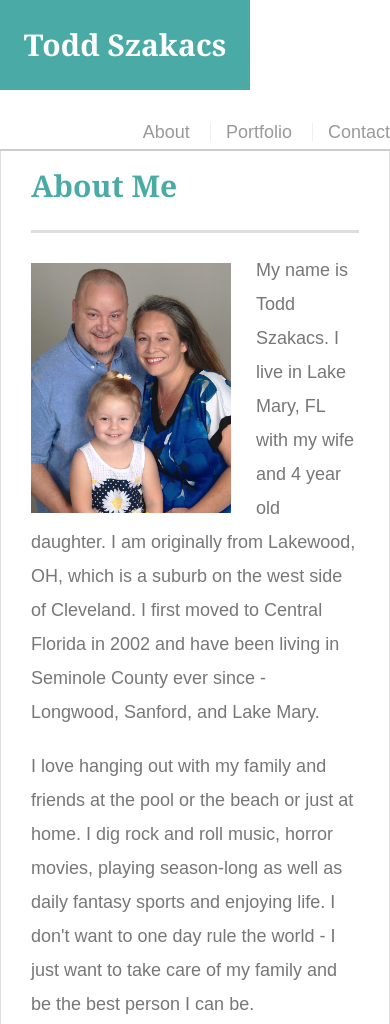
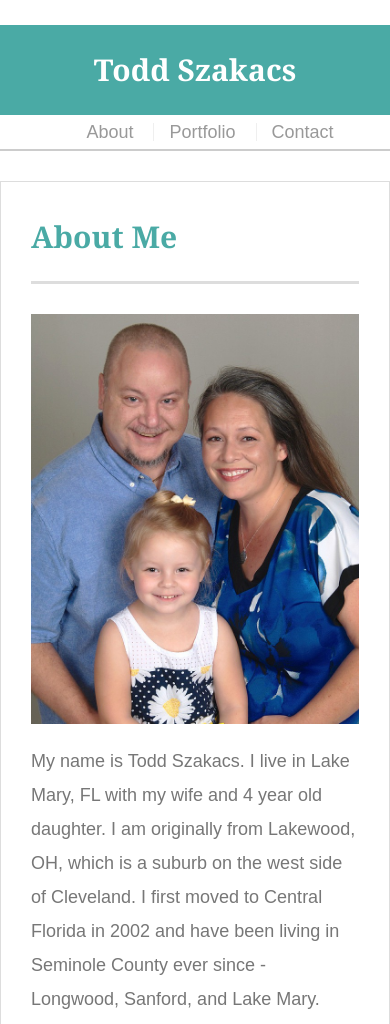
Before and after one commit to Shacko13/Responsive-Portfolio, a plain HTML site: page index.html in a window 390 px wide. Shown: the top 1024 px of the page. Drawn offline with Linux system fonts and the light colour scheme.

Commit message:
Complete Assignment One

```diff
--- a/assets/css/style.css
+++ b/assets/css/style.css
@@ -233,3 +233,72 @@ input[type=submit] {
   background: #4aaaa5;
   border: 0 none;
 }
+
+
+@media screen and (max-width: 980px) {
+  .auth-image {
+    width: 600px;
+    margin-bottom: 20px;
+    margin-right: 75px
+
+  }
+
+  .work {
+    float: none;
+
+  }
+
+}
+
+@media screen and (max-width: 768px) {
+  .auth-image {
+  float: left;
+  width: 200px;
+  height: auto;
+  margin-top: 10px;
+  margin-right: 25px;
+
+  }
+
+  .sidebar {
+    float: none;
+
+  }
+
+  .work {
+    float: left;
+
+  }
+
+
+
+@media screen and (max-width: 640px) {
+  .sidebar {
+    float: none;
+
+  }
+
+  .auth-image {
+    width: 100%
+
+  }
+
+  #logo {
+    width: 100%
+  }
+
+  nav {
+    float: none;
+    text-align: center;
+
+  }
+
+  #masthead {
+    position: static;
+
+  }
+
+  #main-container {
+    padding-top: 0px;
+
+  }
--- a/index.html
+++ b/index.html
@@ -3,6 +3,7 @@
     <head>
 
     	<meta charset="UTF-8">
+    	<meta name="viewport" content="width=device-width, initial-scale=1">
 
     		<title>Todd Szakacs</title>
     		<link rel="stylesheet" type="text/css" href="assets/css/reset.css">
```
Also changed, not shown: contact.html (+3 -0 lines), portfolio.html (+1 -0 lines).
